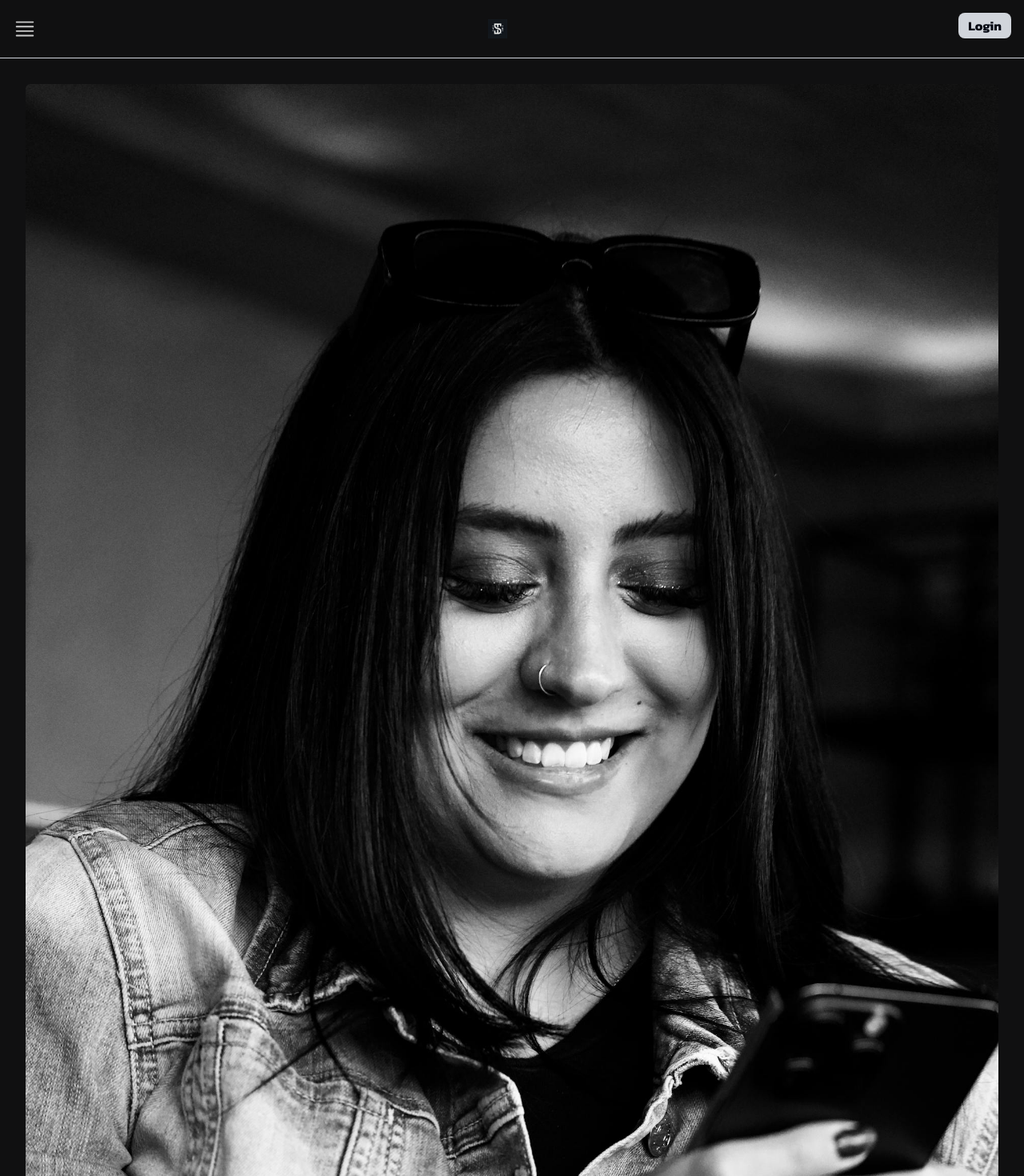
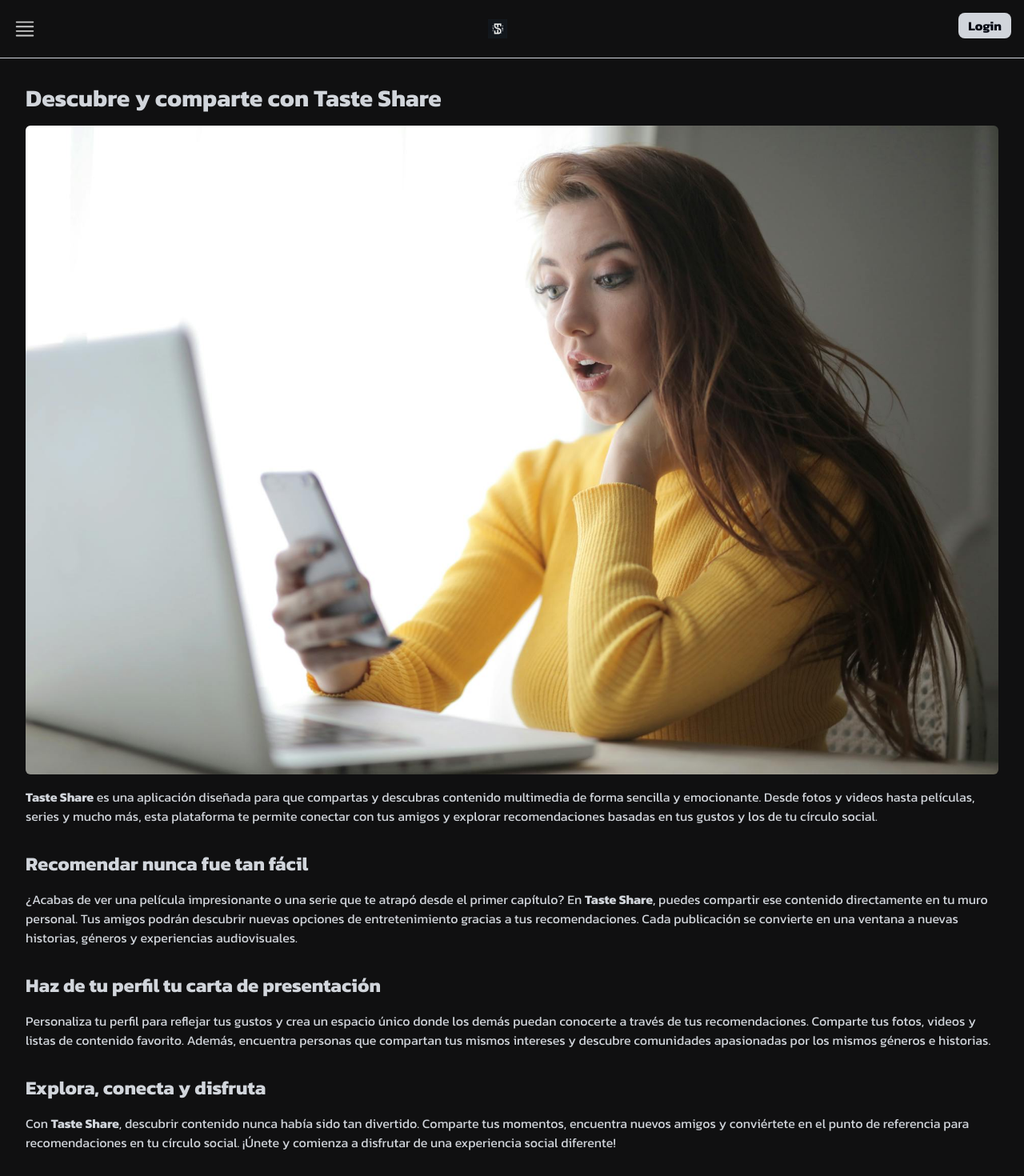
Before and after one commit to Chispaclick/Taste-Share, a Next.js app: page / in a window 1280 px wide. Shown: the top 1470 px of the page at 80% size. Built offline with nearby package versions, Linux system fonts and the light colour scheme.

Commit message:
Taste Share commit #12

```diff
--- a/src/app/page.js
+++ b/src/app/page.js
@@ -1,20 +1,28 @@
-
-
 export default function Home() {
   return (
-      <div className="recommendation-section bg-background text-gray-300 p-8">
-      <img src="/user_share.jpg" alt="user" className="rounded-md mb-4" />
-      <h1 className="text-3xl font-bold my-4">
+    <div className="bg-background text-gray-300 p-8">
+      {/* Sección de bienvenida */}
+      <section className="mb-8">
+        <h1 className="text-3xl font-bold mb-4">
           Descubre y comparte con Taste Share
         </h1>
+        <img
+          src="/user_share_02.jpg"
+          alt="user"
+          className="rounded-md mb-4 w-30"
+        />
         <p className="mb-4">
           <strong>Taste Share</strong> es una aplicación diseñada para que
           compartas y descubras contenido multimedia de forma sencilla y
-        emocionante. Desde fotos y videos hasta películas, series y mucho más,
-        esta plataforma te permite conectar con tus amigos y explorar
+          emocionante. Desde fotos y videos hasta películas, series y mucho
+          más, esta plataforma te permite conectar con tus amigos y explorar
           recomendaciones basadas en tus gustos y los de tu círculo social.
         </p>
-      <h2 className="text-2xl font-semibold mb-2">
+      </section>
+
+      {/* Sección de recomendaciones */}
+      <section className="mb-8">
+        <h2 className="text-2xl font-semibold mb-4">
           Recomendar nunca fue tan fácil
         </h2>
         <p className="mb-4">
@@ -22,10 +30,14 @@
           desde el primer capítulo? En <strong>Taste Share</strong>, puedes
           compartir ese contenido directamente en tu muro personal. Tus amigos
           podrán descubrir nuevas opciones de entretenimiento gracias a tus
-        recomendaciones. Cada publicación se convierte en una ventana a nuevas
-        historias, géneros y experiencias audiovisuales.
+          recomendaciones. Cada publicación se convierte en una ventana a
+          nuevas historias, géneros y experiencias audiovisuales.
         </p>
-      <h2 className="text-2xl font-semibold mb-2">
+      </section>
+
+      {/* Sección de perfil */}
+      <section className="mb-8">
+        <h2 className="text-2xl font-semibold mb-4">
           Haz de tu perfil tu carta de presentación
         </h2>
         <p className="mb-4">
@@ -35,16 +47,19 @@
           encuentra personas que compartan tus mismos intereses y descubre
           comunidades apasionadas por los mismos géneros e historias.
         </p>
-      <h2 className="text-2xl font-semibold mb-2">
-        Explora, conecta y disfruta
-      </h2>
+      </section>
+
+      {/* Sección de exploración */}
+      <section>
+        <h2 className="text-2xl font-semibold mb-4">Explora, conecta y disfruta</h2>
         <p>
           Con <strong>Taste Share</strong>, descubrir contenido nunca había sido
           tan divertido. Comparte tus momentos, encuentra nuevos amigos y
-        conviértete en el punto de referencia para recomendaciones en tu círculo
-        social. ¡Únete y comienza a disfrutar de una experiencia social
-        diferente!
+          conviértete en el punto de referencia para recomendaciones en tu
+          círculo social. ¡Únete y comienza a disfrutar de una experiencia
+          social diferente!
         </p>
+      </section>
     </div>
   );
 }
--- a/src/app/profile/page.jsx
+++ b/src/app/profile/page.jsx
@@ -2,7 +2,7 @@
 
 function Profile() {
   return (
-    <div>
+    <div className='bg-background flex flex-col place-content-center items-center'>
       <h1>Profile Page</h1>
     </div>
   )
```
Also changed, not shown: public/user_share_02.jpg (added). Lines whose indentation alone changed are shown as unchanged.
